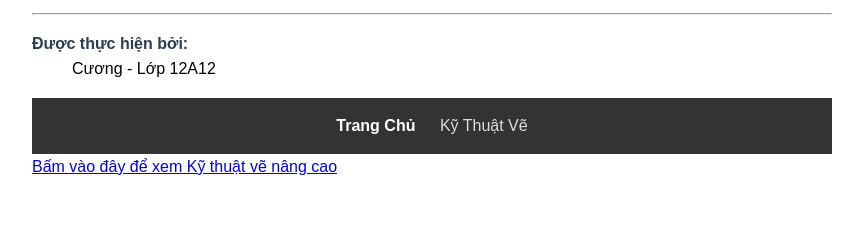
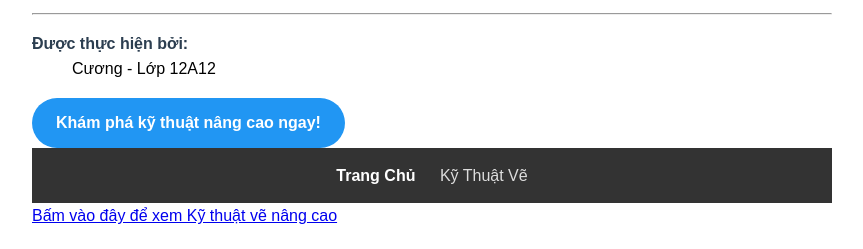
Before and after one commit to cac984819-create/b-t-u-t-con-s-0, a plain HTML site: page index.html in a window 1280 px wide. Shown: the part 3308-3557 px from the top of the page, without its empty margins (208-1071 px from the left). Before the commit the page ends 3507 px from the top, so only its background shows below. Drawn offline with Linux system fonts and the light colour scheme.

Commit message:
Update index.html

```diff
--- a/index.html
+++ b/index.html
@@ -5,6 +5,21 @@
     <meta name="viewport" content="width=device-width, initial-scale=1.0">
     <title>Sử dụng IbisPaint X cơ bản</title>
     <style>
+        .btn-chuyen-trang {
+    display: inline-block;
+    padding: 12px 24px;
+    background-color: #2196F3; /* Màu xanh dương */
+    color: white;
+    text-decoration: none;
+    border-radius: 25px;
+    font-weight: bold;
+    transition: 0.3s; /* Hiệu ứng mượt khi di chuột */
+}
+
+.btn-chuyen-trang:hover {
+    background-color: #0b7dda; /* Đổi màu đậm hơn khi di chuột vào */
+    transform: scale(1.05); /* Phóng to nhẹ một chút */
+}
         body { font-family: sans-serif; line-height: 1.6; padding: 20px; max-width: 800px; margin: auto; }
         img { max-width: 100%; height: auto; display: block; margin: 10px 0; border: 1px solid #ddd; }
         dt { font-weight: bold; color: #2c3e50; margin-top: 15px; }
@@ -69,6 +84,7 @@
         </dl>
     </div>
 </body>
+    <a href="ky-thuat.html" class="btn-chuyen-trang">Khám phá kỹ thuật nâng cao ngay!</a>
     <nav style="background: #333; padding: 15px; text-align: center;">
     <a href="index.html" style="color: white; margin-right: 20px; text-decoration: none; font-weight: bold;">Trang Chủ</a>
     <a href="ky-thuat.html" style="color: #ddd; text-decoration: none;">Kỹ Thuật Vẽ</a>
```
